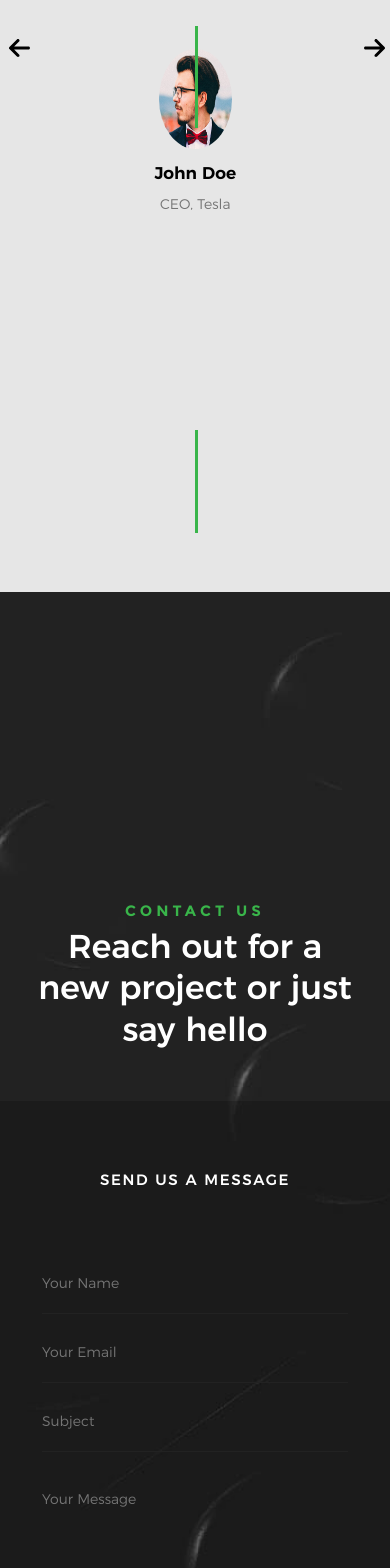
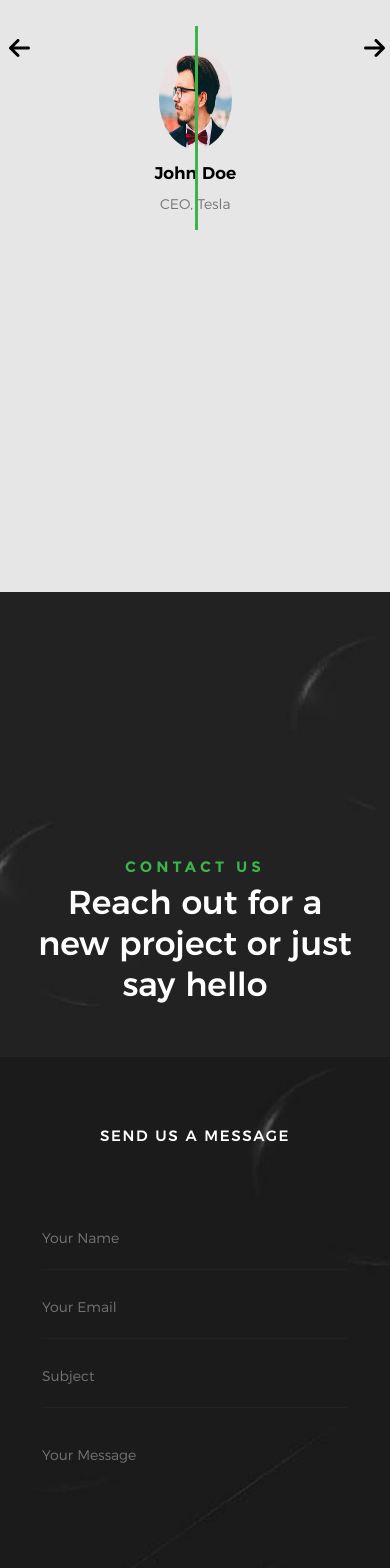
Before and after one commit to GeorgeMitusov/GlintG, a React (Create React App) app: page / in a window 390 px wide. Shown: the part 10160-11728 px from the top of the page. Built offline with nearby package versions, Linux system fonts and the light colour scheme.

Commit message:
RD Contact page done

```diff
--- a/src/components/Contact.js
+++ b/src/components/Contact.js
@@ -1,108 +1,94 @@
-import React, { useContext } from 'react';
-import { Context } from '../context/Context';
+import React, { useContext } from "react";
+import { Context } from "../context/Context";
 
 import { motion } from "framer-motion";
 
-import { FontAwesomeIcon } from '@fortawesome/react-fontawesome';
+import { FontAwesomeIcon } from "@fortawesome/react-fontawesome";
 
-import AnchorLink from 'react-anchor-link-smooth-scroll';
+import AnchorLink from "react-anchor-link-smooth-scroll";
 
-import '../styles/Contact.scss';
+import "../styles/Contact.scss";
 
-import ContactForm from './ContactForm';
+import ContactForm from "./ContactForm";
 
 const Contact = () => {
-
   const { contactFormInfo, socialInfo } = useContext(Context);
 
-    const contactFormInfoItem = contactFormInfo.map( ( item, index ) => (
+  const contactFormInfoItem = contactFormInfo.map((item, index) => (
     <div className={item.className} key={index}>
-            <h5> { item.title } </h5>
-            <p> { item.text } </p>
+      <h5> {item.title} </h5>
+      <p> {item.text} </p>
     </div>
-    ))
+  ));
 
   const linksVariants = {
     initial: {
       opacity: 0,
       transition: {
         delay: 1,
-                duration: 1.5
-            }
+        duration: 1.5,
+      },
     },
     enter: {
       opacity: 1,
       transition: {
         delay: 1.3,
         duration: 1.5,
-            }
+      },
     },
   };
 
-    const link = socialInfo.map( ( item, index ) => (
+  const link = socialInfo.map((item, index) => (
     <motion.li
-            className='contact-form-info-link'
+      className="contact-form-info-link"
       key={index}
       variants={linksVariants}
       initial="initial"
-            animate='enter'
+      animate="enter"
     >
-            <AnchorLink className='side-menu-link' href='#home'>
-                <FontAwesomeIcon className='contact-form-info-link-icon' icon={item.icon} />
+      <AnchorLink className="side-menu-link" href="#home">
+        <FontAwesomeIcon
+          className="contact-form-info-link-icon"
+          icon={item.icon}
+        />
       </AnchorLink>
     </motion.li>
-    ))
+  ));
 
   return (
-    <section className='contact' id="contact">
-
-        <div className='contact-container'>
-
-            <div className='contact-top'>
+    <section className="contact" id="contact">
+      <div className="contact-container">
+        <div className="contact-top">
           <h3> CONTACT US </h3>
           <h1> Reach out for a new project or just say hello </h1>
         </div>
 
-            <div className='contact-form-container'>
-
-                <div className='contact-form-wrap'>
-
-                    <div className='contact-form-inner-container'>
-
+        <div className="contact-form-container">
+          <div className="contact-form-wrap">
+            <div className="contact-form-inner-container">
               <h3> send us a message </h3>
 
               <ContactForm />
-
+            </div>
           </div>
 
-                </div>
-
-                <div className='contact-form-info'>
-
-                    <div className='contact-form-info-container'>
-
-                        <div className='contact-form-info-title'>
+          <div className="contact-form-info">
+            <div className="contact-form-info-container">
+              <div className="contact-form-info-title">
                 <h3> contact info </h3>
               </div>
 
-                        { contactFormInfoItem }
+              {contactFormInfoItem}
 
-                        <ul className='contact-form-info-links'>
-                            { link }
-                        </ul>
-
+              <ul className="contact-form-info-links">{link}</ul>
+            </div>
+          </div>
+        </div>
       </div>
 
-                </div>
+      <div className="contact-content-line"></div>
+    </section>
+  );
+};
 
-            </div>
-
-        </div>
-
-        <div className='contact-content-line'></div>
-
-    </section>
-  )
-}
-
-export default Contact
+export default Contact;
--- a/src/styles/Contact.scss
+++ b/src/styles/Contact.scss
@@ -1,7 +1,7 @@
 .contact {
   width: 100%;
   height: 1370px;
-    background: #151515 url('../assets/contact-bg.jpg') no-repeat left center;
+  background: #151515 url("../assets/contact-bg.jpg") no-repeat left center;
 
   display: flex;
   justify-content: center;
@@ -28,7 +28,7 @@
         color: var(--base-color);
         line-height: 1.333;
         text-transform: uppercase;
-                letter-spacing: .25rem;
+        letter-spacing: 0.25rem;
       }
 
       h1 {
@@ -63,7 +63,7 @@
             font: 15px var(--montserrat-medium);
             color: var(--white-color);
             text-transform: uppercase;
-                        letter-spacing: .1rem;
+            letter-spacing: 0.1rem;
           }
         }
       }
@@ -95,7 +95,7 @@
               font: 15px var(--montserrat-medium);
               color: var(--white-color);
               text-transform: uppercase;
-                            letter-spacing: .1rem;
+              letter-spacing: 0.1rem;
             }
           }
 
@@ -130,10 +130,9 @@
             justify-content: space-between;
 
             .contact-form-info-link {
-
               .contact-form-info-link-icon {
                 color: var(--white-color);
-                                transition: color .3s ease-in-out;
+                transition: color 0.3s ease-in-out;
                 font-size: 1.5rem;
 
                 &:hover {
@@ -157,22 +156,29 @@
   }
 }
 
-@media screen and ( max-width: 1550px ) {
+@media screen and (max-width: 1700px) {
   .contact {
-
     .contact-container {
-            width: 65%;
+      width: 75%;
     }
 
     .contact-content-line {
-            top: 459.3rem;
+      top: 440rem;
     }
   }
 }
 
-@media screen and ( max-width: 1050px ) {
+@media screen and (max-width: 1440px) {
   .contact {
+    .contact-content-line {
+      top: 487.1rem;
+      z-index: 999;
+    }
+  }
+}
 
+@media screen and (max-width: 1050px) {
+  .contact {
     .contact-container {
       width: 85%;
 
@@ -183,15 +189,25 @@
           font-size: 44px;
         }
       }
+
+      .contact-form-container {
+        .contact-form-info {
+          .contact-form-info-container {
+            .contact-form-info-links {
+              width: 100%;
             }
-
-        .contact-content-line {
-            top: 447.2rem;
+          }
         }
       }
     }
 
-@media screen and ( max-width: 700px ) {
+    .contact-content-line {
+      top: 496.6rem;
+    }
+  }
+}
+
+@media screen and (max-width: 768px) {
   .contact {
     height: 280vh;
     background-size: cover;
@@ -226,9 +242,7 @@
             }
 
             .contact-form {
-
               .contact-form-box {
-
                 .contactMessage {
                   margin-bottom: 30px;
                 }
@@ -241,9 +255,7 @@
           width: 100%;
 
           .contact-form-info-container {
-
             .contact-form-info-title {
-
               h3 {
                 display: none;
               }
@@ -258,21 +270,20 @@
     }
 
     .contact-content-line {
-            top: 526.6rem;
+      top: 508.75rem;
     }
-
   }
 }
 
-@media screen and ( max-width: 550px ) {
-
+@media screen and (max-width: 550px) {
   .contact {
-        height: 250vh;
+    height: 275vh;
     padding-bottom: 0;
-        align-items: flex-end;
+    align-items: center;
 
     .contact-container {
       width: 100%;
+      height: auto;
       margin-top: 10px;
 
       .contact-top {
@@ -290,7 +301,6 @@
       }
 
       .contact-form-container {
-
         .contact-form-wrap {
           padding-bottom: 0;
           background: transparent;
@@ -302,10 +312,15 @@
 
           .contact-form-info-container {
             align-items: center;
+            width: 100%;
 
             .contact-form-info-about {
               align-items: center;
               text-align: center;
+            }
+
+            .contact-form-info-links {
+              width: 70%;
             }
           }
         }
@@ -313,7 +328,80 @@
     }
 
     .contact-content-line {
-            top: 661.9rem;
+      top: 631rem;
     }
   }
 }
+
+@media screen and (max-width: 425px) {
+  .contact {
+    .contact-content-line {
+      top: 643rem;
+    }
+  }
+}
+
+@media screen and (max-width: 375px) {
+  .contact {
+    .contact-container {
+      .contact-top {
+        h3 {
+        }
+
+        h1 {
+        }
+      }
+
+      .contact-form-container {
+        .contact-form-wrap {
+        }
+
+        .contact-form-info {
+          // border: 1px solid red;
+
+          .contact-form-info-container {
+            // border: 1px solid red;
+
+            .contact-form-info-about {
+              // border: 1px solid blue;
+            }
+
+            .contact-form-info-links {
+              // border: 1px solid pink;
+            }
+          }
+        }
+      }
+    }
+
+    .contact-content-line {
+      top: 644.7rem;
+    }
+  }
+}
+
+@media screen and (max-width: 320px) {
+  .contact {
+    .contact-container {
+      .contact-top {
+        h1 {
+          font-size: 1.7rem;
+        }
+      }
+
+      .contact-form-container {
+        .contact-form-info {
+          .contact-form-info-container {
+            .contact-form-info-links {
+              width: 100%;
+            }
+          }
+        }
+      }
+    }
+
+    .contact-content-line {
+      top: 688.4rem;
+    }
+  }
+}
```
Lines whose indentation alone changed are shown as unchanged.
